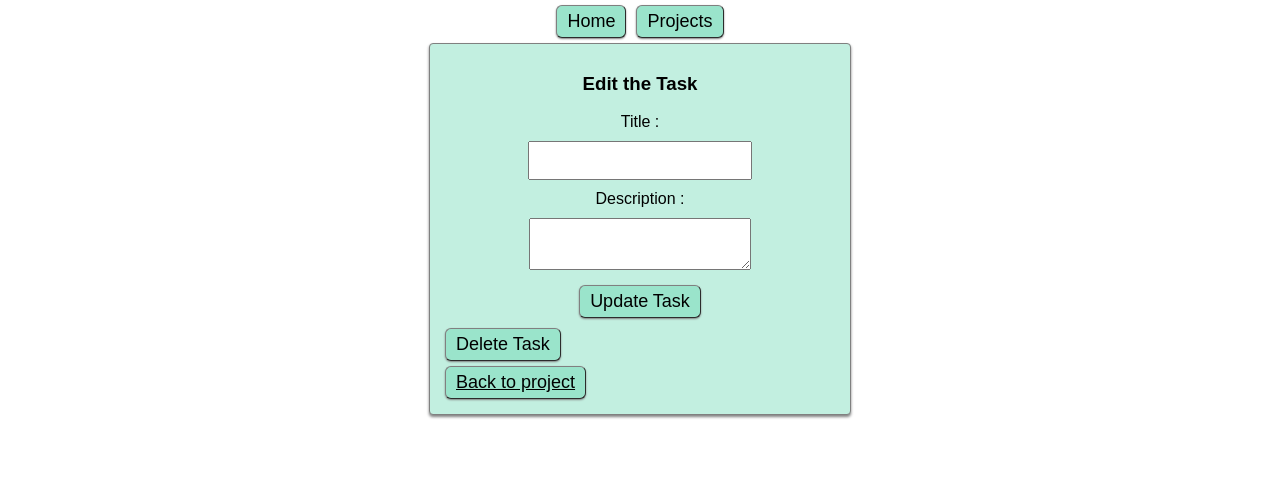
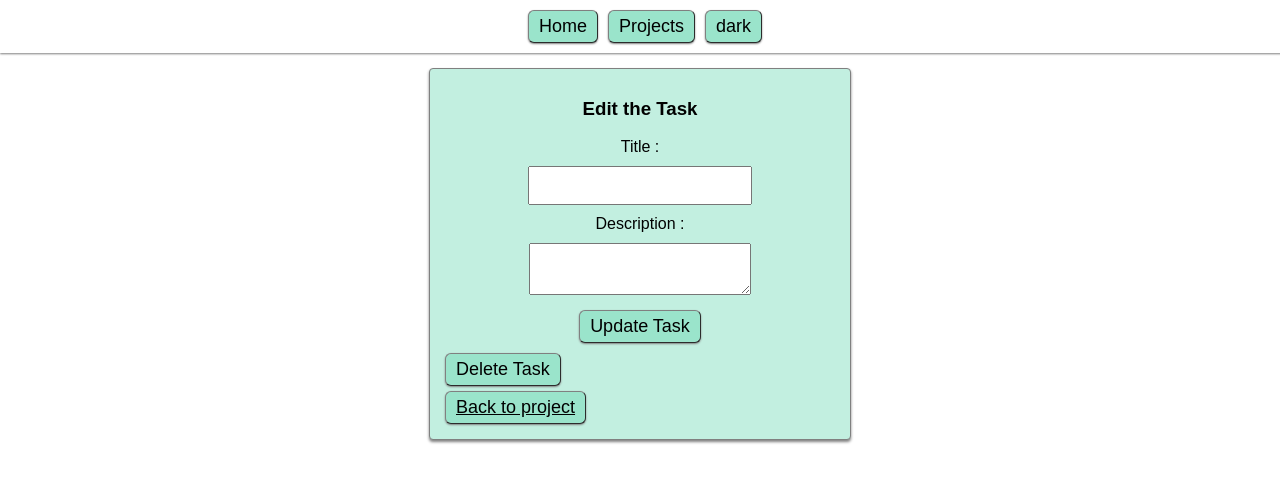
Before and after one commit to a-virot/project-management-client, a React (Create React App) app: page /task/edit/1 in a window 1280 px wide. Shown: the top 482 px of the page. Built offline with nearby package versions, Linux system fonts and the light colour scheme; no server answers.

Commit message:
useContext for dark theme

```diff
--- a/src/components/Navbar.js
+++ b/src/components/Navbar.js
@@ -1,15 +1,27 @@
 import { Link } from "react-router-dom";
 
+import { useContext } from "react";
+import { ThemeContext } from "../context/theme.context";
+
 function Navbar(){
+    const {theme, toggleTheme} = useContext(ThemeContext);
     return(
-        <nav>
+        <nav className={"Navbar " +  theme}>
             <Link to="/">
                 <button>Home</button>
             </Link>
             <Link to="/projects">
                 <button>Projects</button>
             </Link>
+
+            <button className="theme-btn" onClick={toggleTheme}>
+                {theme ==='light' ? 'dark ' : 'light'}
+            </button>
         </nav>
     );
 }
 export default Navbar;
+/*
+To start consuming the value={"light"} coming from the ThemeContext.Provider,
+I need to import the useContext Hook and the Context object ThemeContext
+*/
--- /dev/null
+++ b/src/context/theme.context.js
@@ -0,0 +1,31 @@
+const { createContext, useState } = require("react");
+
+const ThemeContext = createContext();
+
+// To easily wrap the Provider around other compo and expose the values from it, I create a wrapper component.
+function ThemeProviderWrapper(props){
+    const [theme, setTheme] = useState("light");
+
+    const toggleTheme = ()=>{
+        if(theme ==='light'){
+            setTheme('dark');
+        }else{
+            setTheme('light');
+        }
+    }
+
+    return(
+        <ThemeContext.Provider value={{theme, toggleTheme}}> {/*  <== I set up the provider inside */}
+            {props.children}
+        </ThemeContext.Provider>
+    )
+}
+
+export {ThemeContext, ThemeProviderWrapper};
+/*
+I exported the "ThemeProviderWrapper" as I will use it to wrap other compo.
+Inside "ThemeProviderWrapper" compo I set up the Provider "ThemeContext.Provider"
+
+To enable access to the data stored in the Context I have to wrap my app with the Provider.
+So let's import the "ThemeProviderWrapper" to index.js and wrap it around the <App />
+*/
--- a/src/index.css
+++ b/src/index.css
@@ -68,8 +68,8 @@ textarea {
 }
 
 .Navbar {
-  background: #515f7d;
-  color: white;
+  /* background: #515f7d; */
+  /* color: white; */
   padding: 0px 20px;
   box-shadow: 0px 1px 2px gray;
   width: 100%;
@@ -77,12 +77,46 @@ textarea {
   padding: 5px;
 }
 
-.Navbar li {
+.light {
+  background-color: #efeded;
+}
+
+.dark {
+  background-color: #18191a;
+}
+
+.Navbar.light {
+  background-color: #ffffff;
+}
+
+.Navbar.dark {
+  background-color: #252526;
+}
+
+.profile{
+  width: 200px;
+}
+
+.light a,
+.light p,
+.light h1,
+.light h3 {
+  color: #000000;
+}
+
+.dark a,
+.dark p,
+.dark h1,
+.dark h3 {
+  color: #ffffff;
+}
+
+/* .Navbar li {
   list-style: none;
   color: white;
   font-size: 24px;
   font-weight: 600;
-}
+} */
 
 .card {
   width: 400px;
--- a/src/index.js
+++ b/src/index.js
@@ -3,16 +3,20 @@ import ReactDOM from 'react-dom/client';
 import './index.css';
 import App from './App';
 import reportWebVitals from './reportWebVitals';
-
 import { BrowserRouter as Router } from 'react-router-dom';
+import { ThemeProviderWrapper } from './context/theme.context';
 
 const root = ReactDOM.createRoot(document.getElementById('root'));
 root.render(
   <React.StrictMode>
+
   <Router>
+
+  <ThemeProviderWrapper>
   <App />
+  </ThemeProviderWrapper>
+
   </Router>
-
   </React.StrictMode>
 );
 
--- a/src/pages/AddProject.js
+++ b/src/pages/AddProject.js
@@ -1,11 +1,13 @@
-import { useState } from "react";
+import { useState, useContext } from "react";
 import axios from "axios";
+import { ThemeContext } from "../context/theme.context";
 
 const API_URL = "http://localhost:5005";
 
 function AddProject(props){
     const [title, setTitle] = useState("");
     const [description, setDescription] = useState("");
+    const {theme} =useContext(ThemeContext);
 
     const handleSubmit =(e)=>{
         e.preventDefault();
@@ -24,7 +26,7 @@ function AddProject(props){
     };
 
     return(
-        <div className="AddProject">
+        <div className={"AddProject "+ theme}>
             <h3>Add a Project</h3>
 
             <form onSubmit={handleSubmit}>
--- a/src/pages/EditProjectPage.js
+++ b/src/pages/EditProjectPage.js
@@ -1,17 +1,17 @@
-import { useState, useEffect } from "react";
+import { useState, useEffect, useContext } from "react";
 import axios from "axios";
 import { useParams, useNavigate } from "react-router-dom";
+import { ThemeContext } from "../context/theme.context";
 
 const API_URL = "http://localhost:5005";
 
 function EditProjectPage(){
     const [title, setTitle]= useState("");
     const [description, setDescription]= useState("");
-
      // To get the URL parameter `:projectId`
     const {projectId} = useParams();
     const navigate = useNavigate();
-
+    const {theme} = useContext(ThemeContext);
  // useEffect runs after initial render and each time project's id
  // `projectId`, coming from URL parameter, changes
 
@@ -48,7 +48,7 @@ function EditProjectPage(){
  };
 
     return(
-        <div className="EditProjectPage">
+        <div className={"EditProjectPage "+ theme}>
             <h3>Edit the Project</h3>
 
             <form onSubmit={handleFormSubmit}>
--- a/src/pages/EditTaskPage.js
+++ b/src/pages/EditTaskPage.js
@@ -1,6 +1,7 @@
 import axios from "axios";
-import { useState, useEffect } from "react";
+import { useState, useEffect, useContext } from "react";
 import { useParams, useNavigate, Link} from "react-router-dom";
+import { ThemeContext } from "../context/theme.context";
 
 const API_URL = "http://localhost:5005";
 
@@ -8,6 +9,7 @@ function EditTaskPage(props) {
     const [title, setTitle] = useState("");
     const [description, setDescription]=useState("");
     const [projectId, setProjectId]=useState("");
+    const {theme} = useContext(ThemeContext);
     // const [project, setProject]= useState("");
 
     const {taskId} = useParams();
@@ -63,7 +65,7 @@ function EditTaskPage(props) {
 
 
   return (
-    <div className="AddTask">
+    <div className={"AddTask "+ theme}>
     <h3>Edit the Task</h3>
     {/* <h2>{project.title}</h2> */}
 
--- a/src/pages/HomePage.js
+++ b/src/pages/HomePage.js
@@ -1,7 +1,13 @@
+import { useContext } from "react";
+import { ThemeContext } from "../context/theme.context";
+const profileImg = 'https://i.imgur.com/i1gsj0v.png';
+
 function Homepage(){
+    const {theme} = useContext(ThemeContext);
     return(
-        <div>
+        <div className={"HomePage " + theme}>
             <h1>Acceuil</h1>
+            <img src={profileImg} className="profile" alt="profile"/>
         </div>
     )
 }
--- a/src/pages/ProjectDetailsPage.js
+++ b/src/pages/ProjectDetailsPage.js
@@ -1,14 +1,17 @@
-import { useState, useEffect } from "react";
+import { useState, useEffect, useContext } from "react";
 import axios from "axios";
 import { Link, useParams } from "react-router-dom";
 import AddTask from "../components/AddTask";
 import TaskCard from "../components/TaskCard";
+import { ThemeContext } from "../context/theme.context";
 
 const API_URL = "http://localhost:5005";
 
 function ProjectDetailsPage(){
     const [project, setProject] = useState(null);
     const {projectId} = useParams(); // Get the URL parameter `:projectId` cf Route
+    const {theme} = useContext(ThemeContext);
+
 
      // Helper function that makes a GET request to the API with projectID
     // from params and retrieves the project by id
@@ -29,7 +32,7 @@ function ProjectDetailsPage(){
     }, []);
 
     return(
-        <div className="ProjectDetails">
+        <div className={"ProjectDetails "+ theme}>
 
             {project && (
                 <>
@@ -41,7 +44,7 @@ function ProjectDetailsPage(){
             {project && project.tasks.map((task)=>(
                 <TaskCard key={task._id} {...task} projectTitle={project.title}/>
             ))}
-
+            {/* Quand j'ai le projet et donc l'array de task id, en fait j'ai les task  */}
             {/*
             {project &&
                 project.tasks.map((task)=>(
--- a/src/pages/ProjectListPage.js
+++ b/src/pages/ProjectListPage.js
@@ -1,14 +1,15 @@
-import { useState, useEffect } from "react";
+import { useState, useEffect, useContext  } from "react";
 import axios from "axios";
 //import { Link } from "react-router-dom";
-
 import AddProject from "./AddProject";
 import ProjectCard from "../components/ProjectCard";
+import { ThemeContext } from "../context/theme.context";
 
 const API_URL="http://localhost:5005";  // We capitalized the name of the variable to signal that this value is a constant and will remain unchanged
 
 function ProjectListPage(){
     const [projects, setProjects] = useState([]);
+    const {theme} = useContext(ThemeContext);
 
     // SERVER SIDE : project.routes.js (prefixed with /api in app.js): http://localhost:5005/api/projects
     // router.get("/projects", (req, res, next) => { Project.find()
@@ -24,7 +25,7 @@ function ProjectListPage(){
     }, []);
 
     return(
-        <div className="ProjectListPage">
+        <div className={"ProjectListPage "+ theme} >
 
         <AddProject refreshProjects={getAllProjects}/>
 
```
